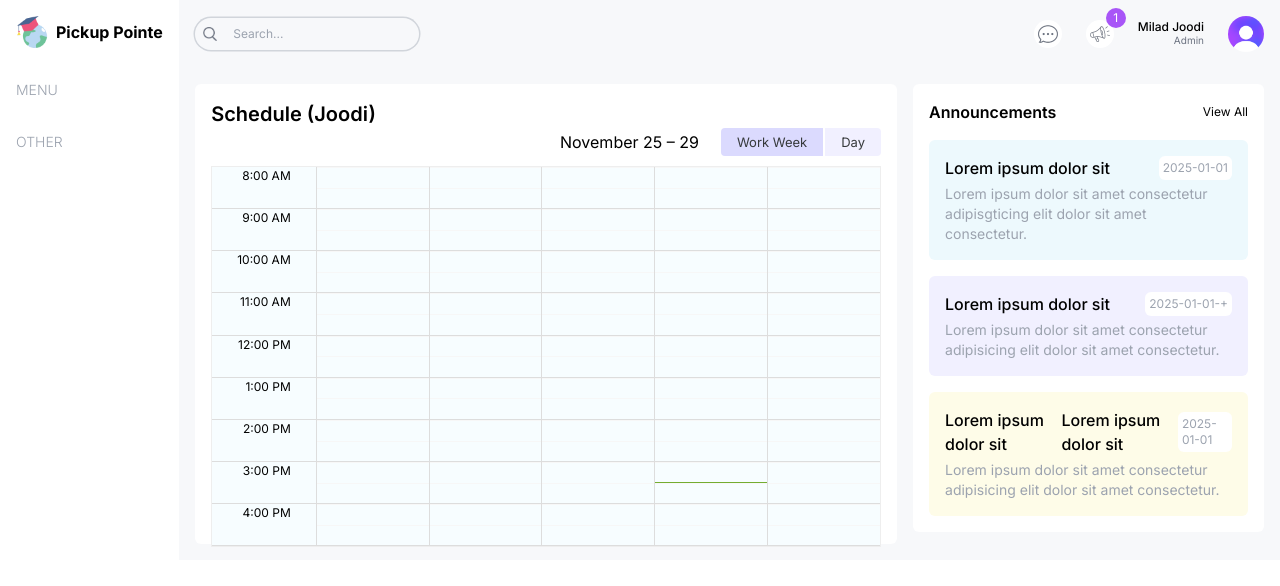
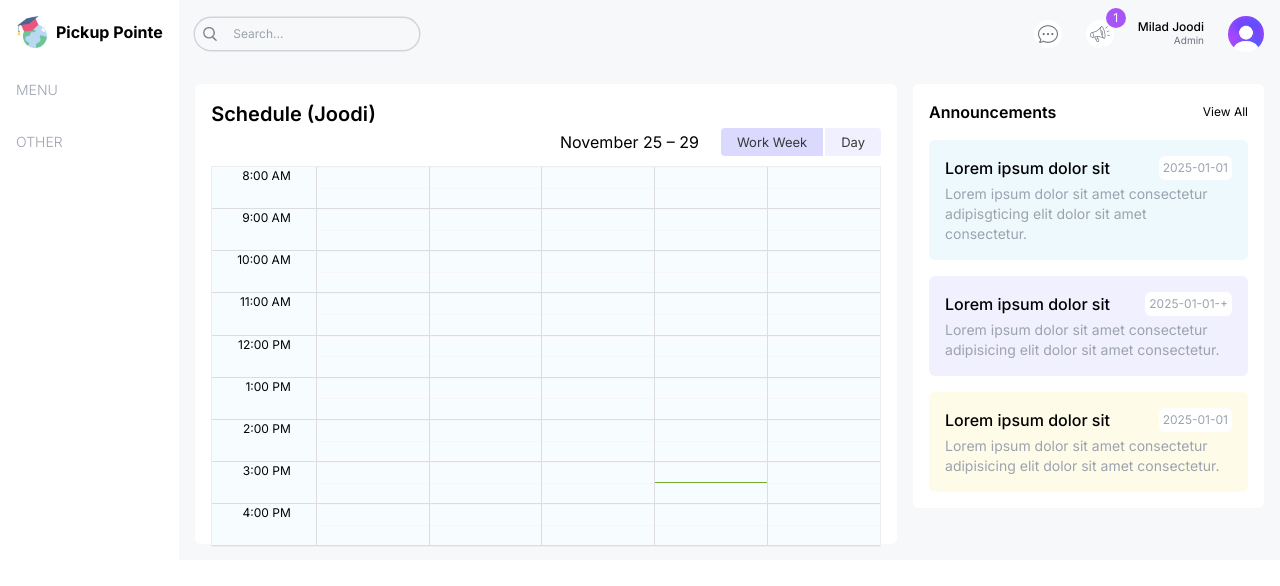
Before and after one commit to Coolio2156352/git-history4, a Next.js app: page /parent in a window 1280 px wide. Shown: the top 586 px of the page. Built offline with nearby package versions, Linux system fonts and the light colour scheme.

Commit message:
Hi,I have solve the issue in the freelancer.com.Are you still looking for a freelancer?let me know asap so I can withdraw the money

```diff
--- a/src/components/Announcements.tsx
+++ b/src/components/Announcements.tsx
@@ -27,7 +27,6 @@ const Announcements = () => {
         <div className="bg-lamaYellowLight rounded-md p-4">
           <div className="flex items-center justify-between">
             <h2 className="font-medium">Lorem ipsum dolor sit</h2>
-            <h2 className="font-medium">Lorem ipsum dolor sit</h2>
             <span className="text-xs text-gray-400 bg-white rounded-md px-1 py-1">
               2025-01-01
             </span>
@@ -36,7 +35,7 @@ const Announcements = () => {
         </div>
       </div>
     </div>
-  );
+      );
 };
 
 export default Announcements;
```
